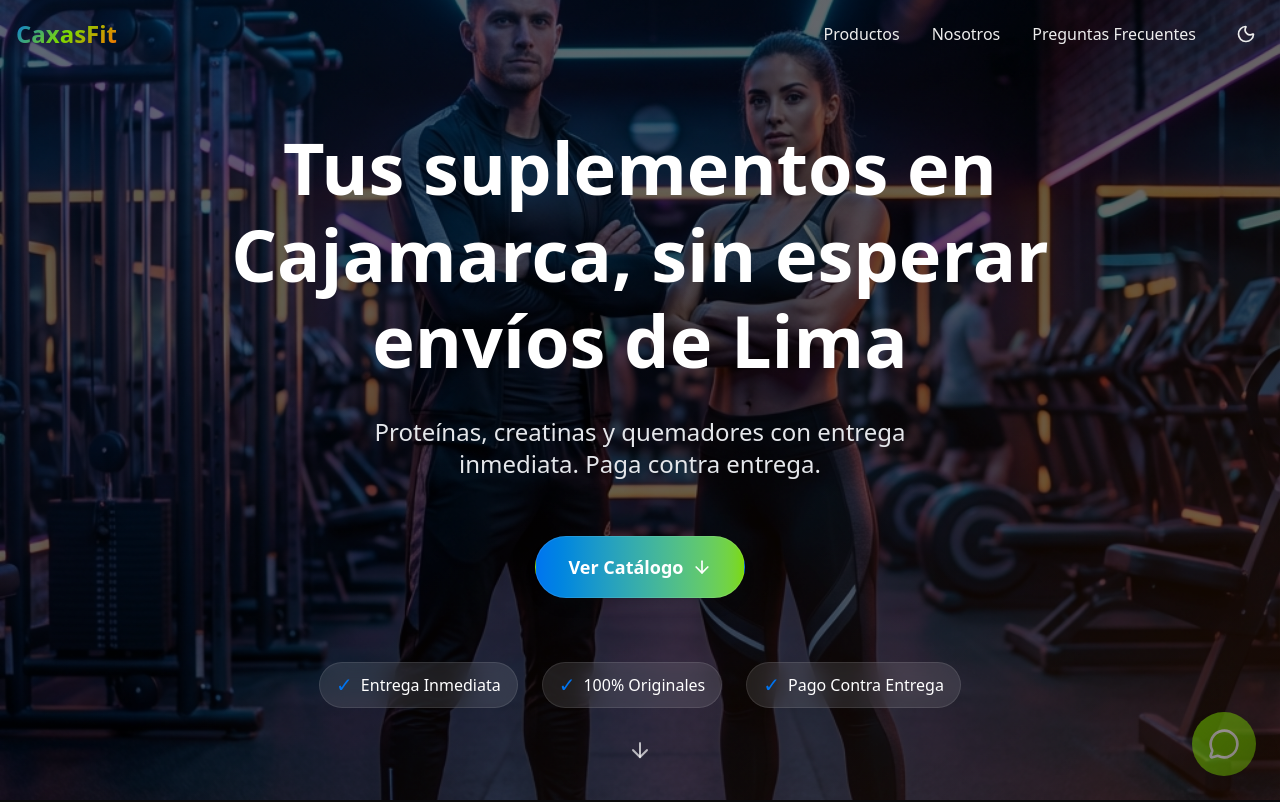
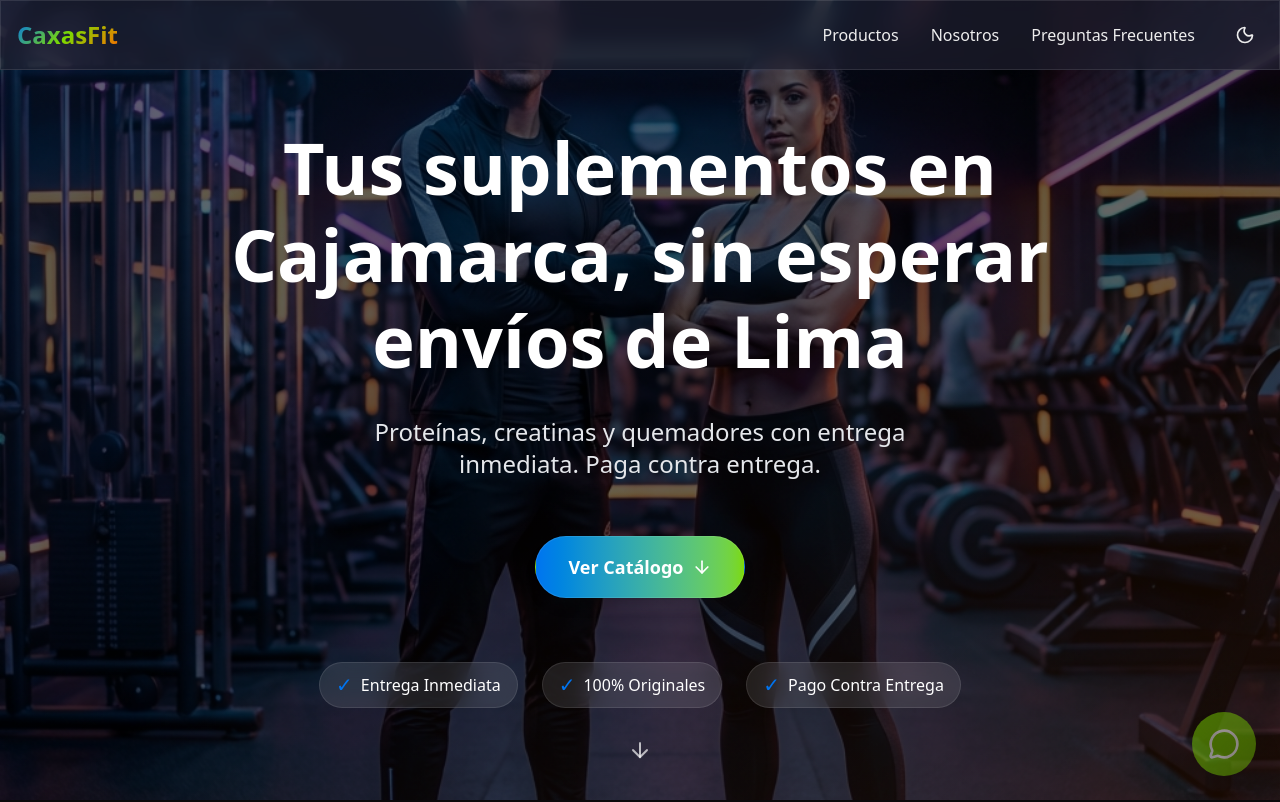
Before and after one commit to Cero1417p/caxasfit, a Next.js app: page / in a window 1280 px wide. Shown: the top 802 px of the page. Built offline with nearby package versions, Linux system fonts and the light colour scheme.

Commit message:
refactor(header): remove scroll-based color logic

```diff
--- a/components/Header.tsx
+++ b/components/Header.tsx
@@ -85,16 +85,7 @@ function ThemeToggle() {
 }
 
 export function Header() {
-  const [isScrolled, setIsScrolled] = useState(false);
   const [isMobileMenuOpen, setIsMobileMenuOpen] = useState(false);
-
-  useEffect(() => {
-    const handleScroll = () => {
-      setIsScrolled(window.scrollY > 20);
-    };
-    window.addEventListener("scroll", handleScroll);
-    return () => window.removeEventListener("scroll", handleScroll);
-  }, []);
 
   const scrollToSection = (sectionId: string) => {
     const element = document.getElementById(sectionId);
@@ -106,8 +97,7 @@ export function Header() {
 
   return (
     <header
-      className={`fixed top-0 left-0 right-0 z-50 transition-all duration-300 ${isScrolled ? "glass shadow-lg" : "bg-transparent"
-        }`}
+      className={`fixed top-0 left-0 right-0 z-50 glass`}
     >
       <nav className="container mx-auto max-w-7xl px-4 sm:px-6 lg:px-8 py-4">
         <div className="flex items-center justify-between">
```
